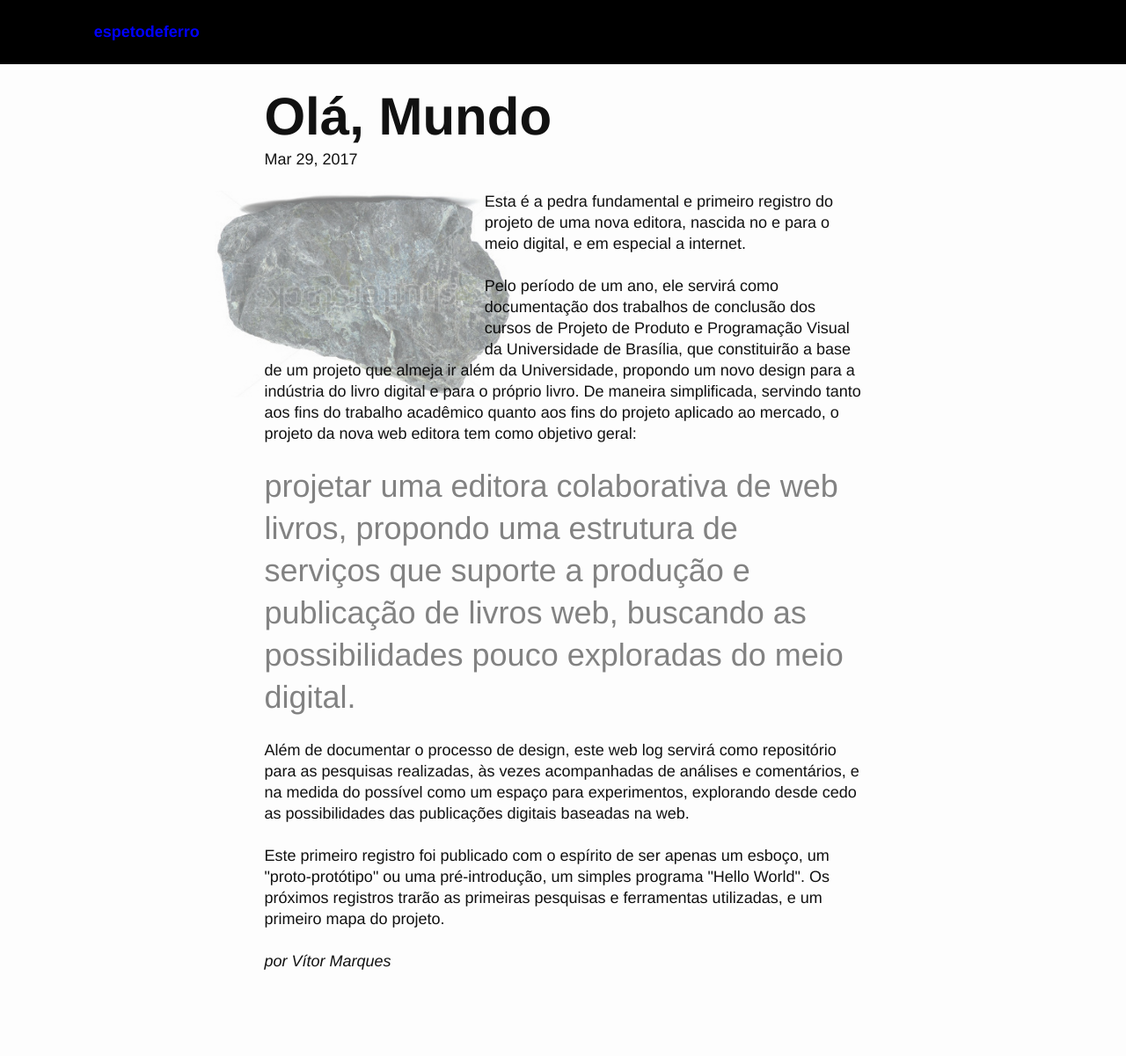
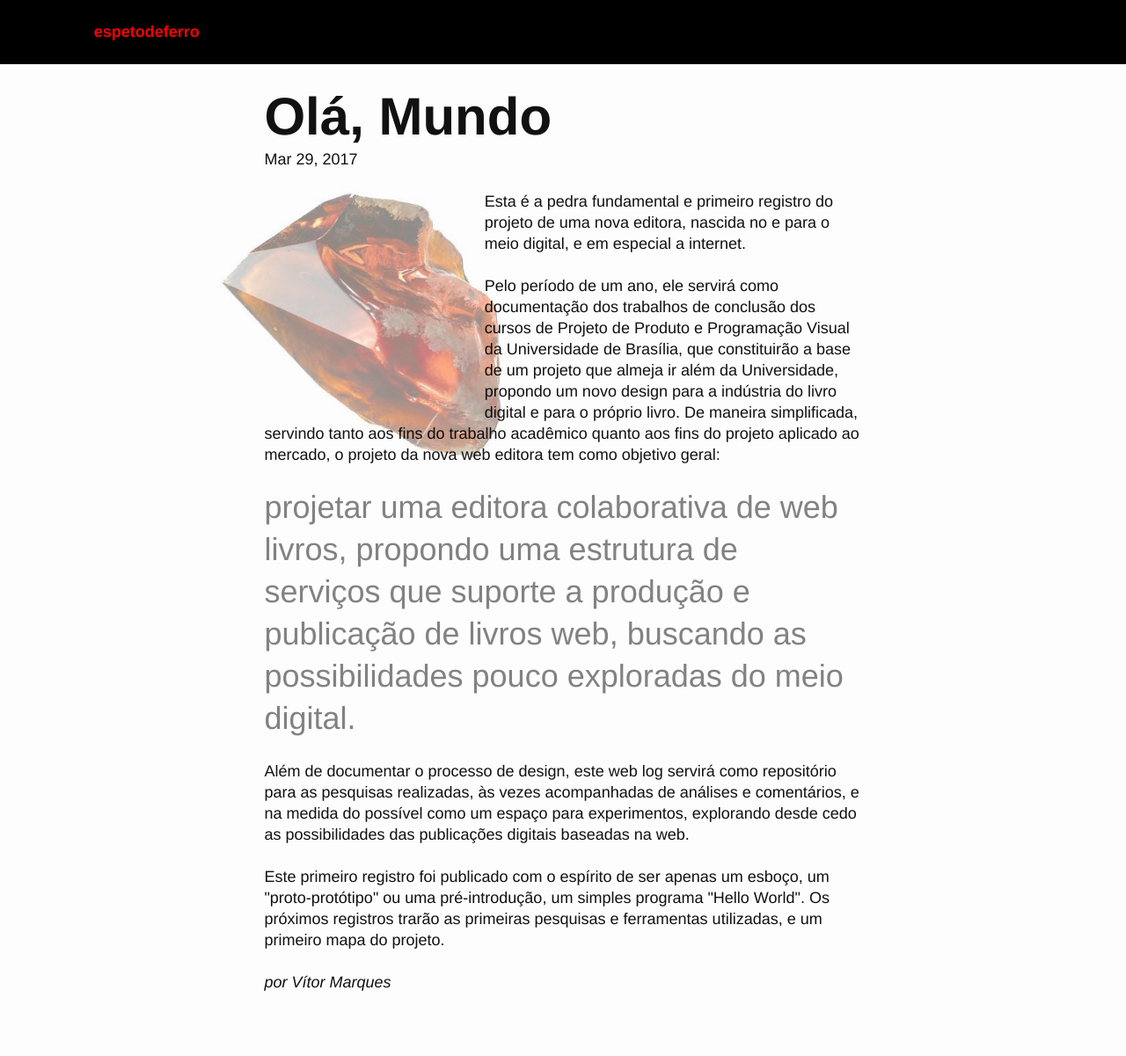
Before and after one commit to onovolivro/onovolivro.github.io, a Jekyll site: the page built from _posts/2017-03-29-ola-mundo.html, in a window 1280 px wide. Shown: the whole page at 88% size. Built offline with Jekyll 4.4.1, drawn with Linux system fonts in a browser that asks for light colours; some web fonts are replaced; before the commit the page ends 1177 px from its top, so only the background shows below that.

Commit message:
pedra fundamental

```diff
--- a/_posts/2017-03-29-ola-mundo.html
+++ b/_posts/2017-03-29-ola-mundo.html
@@ -6,7 +6,7 @@ date:   2017-03-29 00:22:00 -0300
 <section class="wrapper">
 	<div class="tablet-left-1 tablet-right-1 desktop-left-2 desktop-right-2">
 	<p>
-		<img id="pedra" src="/img/pedra.jpg">
+		<img id="pedra" src="/img/pedra-fundamental.jpg">
 		Esta é a pedra fundamental e primeiro registro do projeto de uma nova editora, nascida no e para o meio digital, e em especial a internet.
 	<br><br>
 		Pelo período de um ano, ele servirá como documentação dos trabalhos de conclusão dos cursos de Projeto de Produto e Programação Visual da Universidade de Brasília, que constituirão a base de um projeto que almeja ir além da Universidade, propondo um novo design para a indústria do livro digital e para o próprio livro. De maneira simplificada, servindo tanto aos fins do trabalho acadêmico quanto aos fins do projeto aplicado ao mercado, o projeto da nova web editora tem como objetivo geral:
--- a/_sass/_componentes.scss
+++ b/_sass/_componentes.scss
@@ -28,12 +28,12 @@ header {
 }
 
 .registro {
-    border: 1px dotted $meio-azul;
+    border: 1px dotted $meio-vermelho;
     padding: 1rem;
     border-radius: 2px;
     margin-bottom: 1rem;
     &:hover {
-        background-color: $meio-azul;
+        background-color: $meio-vermelho;
         border: 1px solid transparent;
         * {
             color: $branco;
@@ -48,6 +48,8 @@ header {
     margin-bottom: 1rem;
     position: relative;
     mix-blend-mode: multiply;
+    pointer-events: none;
     opacity: 0.5;
-    transform: scale(1.5) translateY(16.6666%) rotate(180deg);
+    transform: translateY(16.6666%) scale(1.5) rotate(270deg);
+    //transform: scale(1.5) translateY(16.6666%) rotate(180deg);
 }
--- a/_sass/_tipografia.scss
+++ b/_sass/_tipografia.scss
@@ -4,7 +4,7 @@
         color: $branco;
     }
     a {
-        color: $azul;
+        color: $vermelho;
     }
 }
 
```
Also changed, not shown: img/pedra-fundamental.jpg (added), 3 other files.
